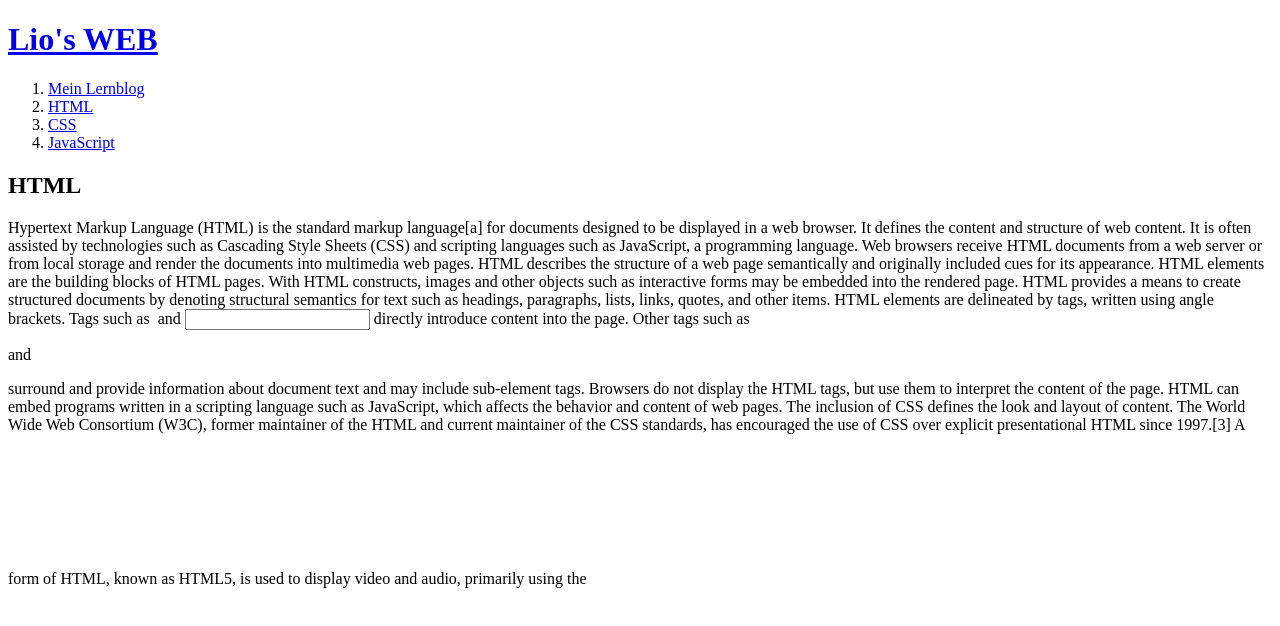
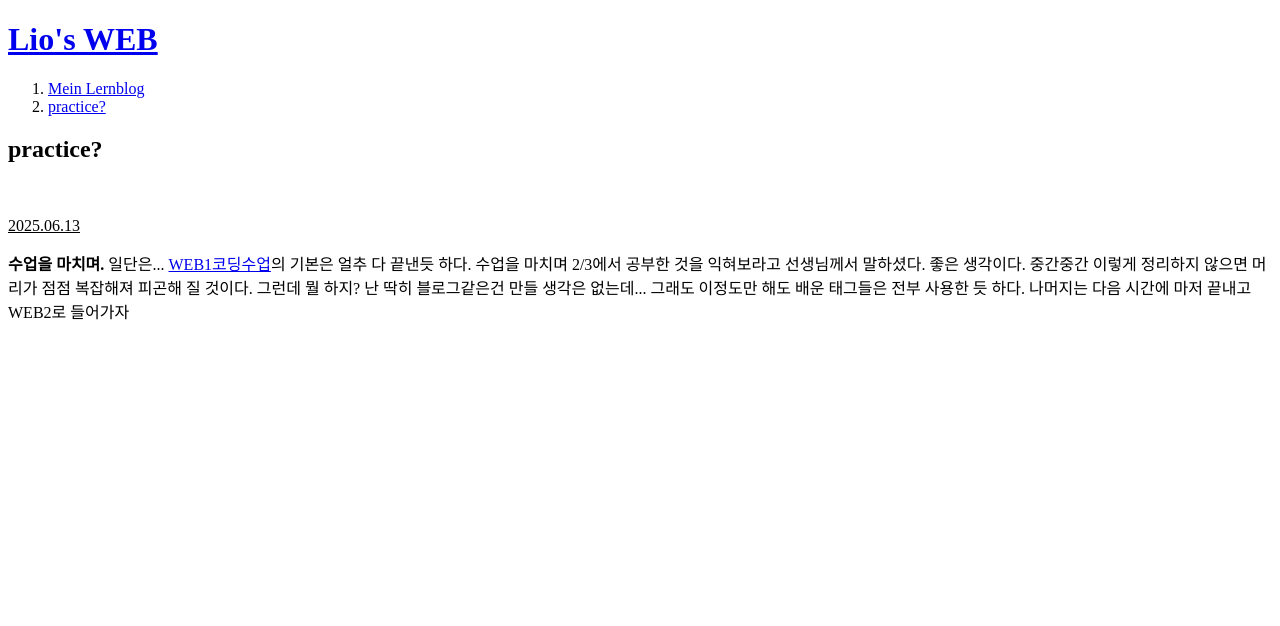
Before and after one commit to Lio-Jung/my_first_web_site, a plain HTML site: page 2.html in a window 1280 px wide. Drawn offline with Linux system fonts and the light colour scheme.

Commit message:
Add files via upload

```diff
--- a/2.html
+++ b/2.html
@@ -1,26 +1,19 @@
 <!DOCTYPE html>
 <html>
 <head>
-    <title>Lio's WEB - HTML</title>
+    <title>Lio's WEB - practice?</title>
     <meta charset="utf-8">
 </head>
 <body>
     <h1><a href="index.html">Lio's WEB</a></h1>
-    <ol> <!-- ordered list -->   <!-- ul : unordered list -->
+    <ol>
         <li><a href="1.html">Mein Lernblog</a></li>
-        <li><a href="2.html">HTML</a></li>
-        <li><a href="3.html">CSS</a></li>
-        <li><a href="4.html">JavaScript</a></li>
+        <li><a href="2.html">practice?</a></li>
     </ol>
-    <h2>HTML</h2>
-    <p>
-        Hypertext Markup Language (HTML) is the standard markup language[a] for documents designed to be displayed in a web browser. It defines the content and structure of web content. It is often assisted by technologies such as Cascading Style Sheets (CSS) and scripting languages such as JavaScript, a programming language.
+    <h2>practice?</h2>
 
-Web browsers receive HTML documents from a web server or from local storage and render the documents into multimedia web pages. HTML describes the structure of a web page semantically and originally included cues for its appearance.
-
-HTML elements are the building blocks of HTML pages. With HTML constructs, images and other objects such as interactive forms may be embedded into the rendered page. HTML provides a means to create structured documents by denoting structural semantics for text such as headings, paragraphs, lists, links, quotes, and other items. HTML elements are delineated by tags, written using angle brackets. Tags such as <img> and <input> directly introduce content into the page. Other tags such as <p> and </p> surround and provide information about document text and may include sub-element tags. Browsers do not display the HTML tags, but use them to interpret the content of the page.
-
-HTML can embed programs written in a scripting language such as JavaScript, which affects the behavior and content of web pages. The inclusion of CSS defines the look and layout of content. The World Wide Web Consortium (W3C), former maintainer of the HTML and current maintainer of the CSS standards, has encouraged the use of CSS over explicit presentational HTML since 1997.[3] A form of HTML, known as HTML5, is used to display video and audio, primarily using the <canvas> element, together with JavaScript.
-    </p>
+    <br>
+    <p><u>2025.06.13</u></p>
+    <p><strong>수업을 마치며.</strong> 일단은... <a href="https://www.youtube.com/watch?v=tZooW6PritE&list=PLuHgQVnccGMDZP7FJ_ZsUrdCGH68ppvPb" target="_blank" title="유튜브 '생활코딩'">WEB1코딩수업</a>의 기본은 얼추 다 끝낸듯 하다. 수업을 마치며 2/3에서 공부한 것을 익혀보라고 선생님께서 말하셨다. 좋은 생각이다. 중간중간 이렇게 정리하지 않으면 머리가 점점 복잡해져 피곤해 질 것이다. 그런데 뭘 하지? 난 딱히 블로그같은건 만들 생각은 없는데... 그래도 이정도만 해도 배운 태그들은 전부 사용한 듯 하다. 나머지는 다음 시간에 마저 끝내고 WEB2로 들어가자</p>
 </body>
 </html>
```
Also changed, not shown: 1.html (+34 -3 lines), index.html (+1 -3 lines).
